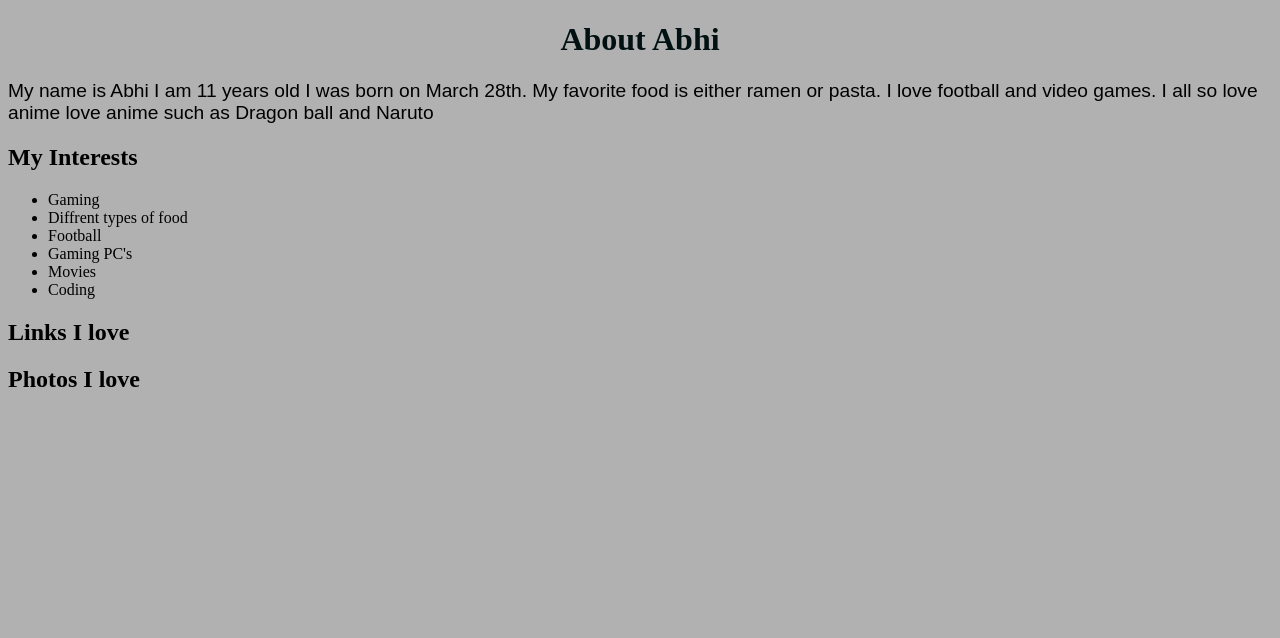
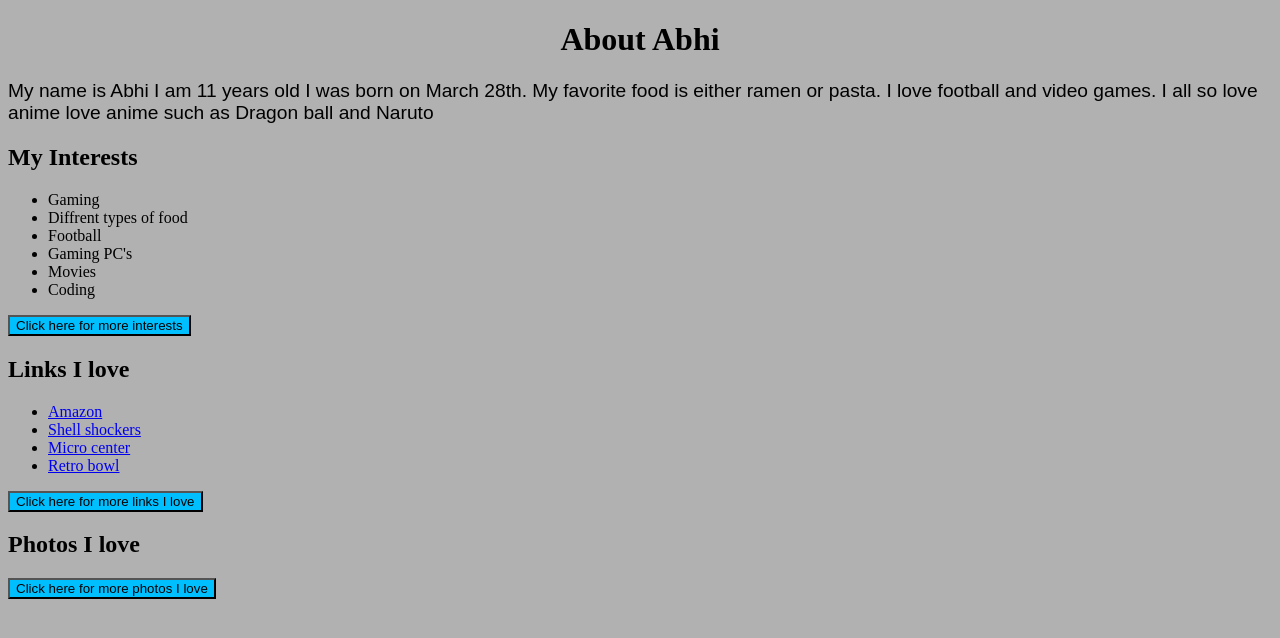
Before and after one commit to abhi-gitlab/My-about-me-project, a plain HTML site: page index.html in a window 1280 px wide. Drawn offline with Linux system fonts and the light colour scheme.

Commit message:
new changes

```diff
--- a/index.html
+++ b/index.html
@@ -20,15 +20,25 @@
 <li>Movies</li>
 <li>Coding</li>
 </ul>
+<button class="my-button">Click here for more interests </button>
 </div>
 
 <div>
 <h2>Links I love</h2>
+<ul>
+    <li><a href="https://www.amazon.com/">Amazon</a></li>
+    <li><a href="https://shellshock.io/">Shell shockers</a></li>
+    <li><a href="https://www.microcenter.com/">Micro center</a></li>
+    <li><a href="https://retrobowl.me/">Retro bowl</a></li>
+</ul>
 </div>
+
+<button class="my-button">Click here for more links I love</button>
 
 <div>
     <h2>Photos I love</h2>
 </div>
+<button class="my-button">Click here for more photos I love</button>
 
 
 
--- a/style.css
+++ b/style.css
@@ -12,5 +12,10 @@ body {
     background-color: rgb(177, 177, 177);
 }
 h1 {
-    color: rgb(1, 17, 17);
+    color: rgb(0, 0, 0);
 }
+
+
+.my-button {
+    background-color: deepskyblue;
+}
```
